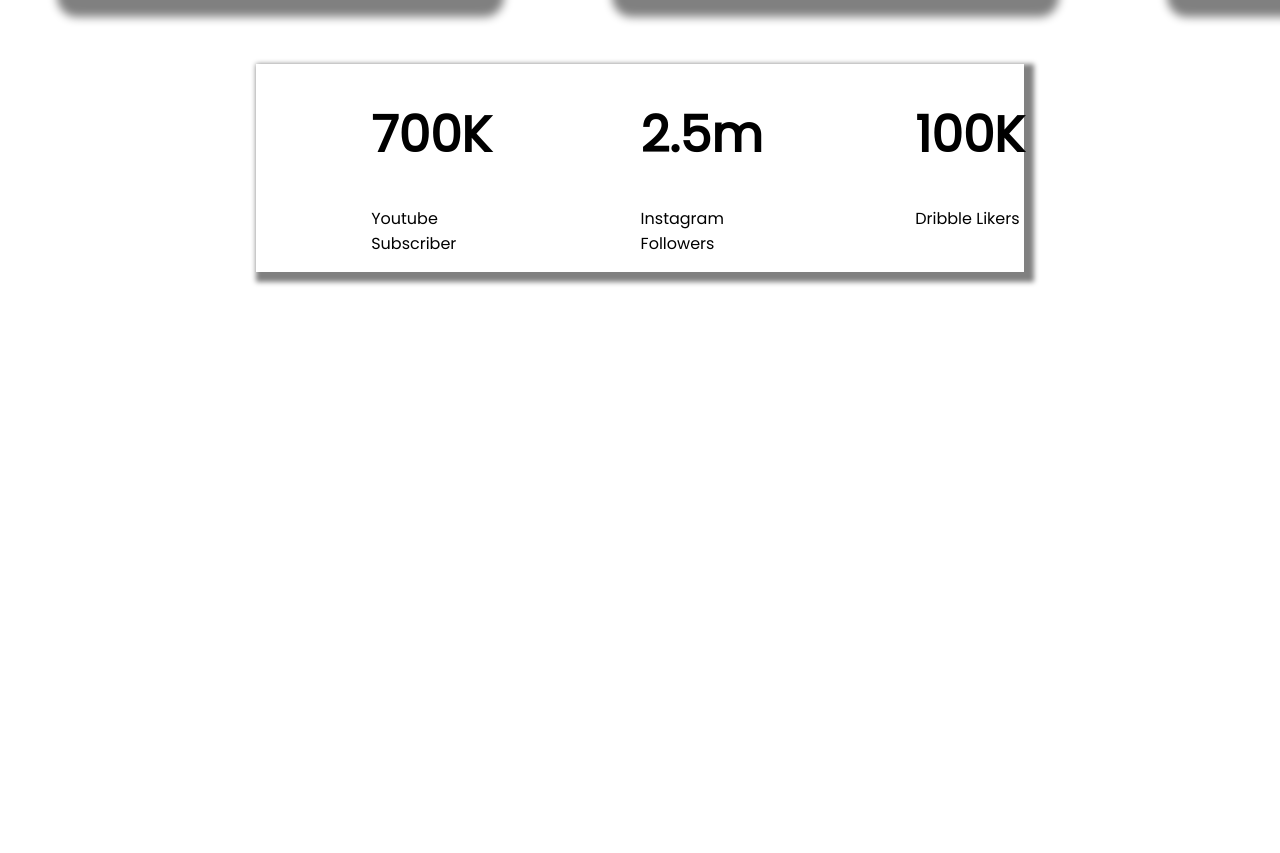
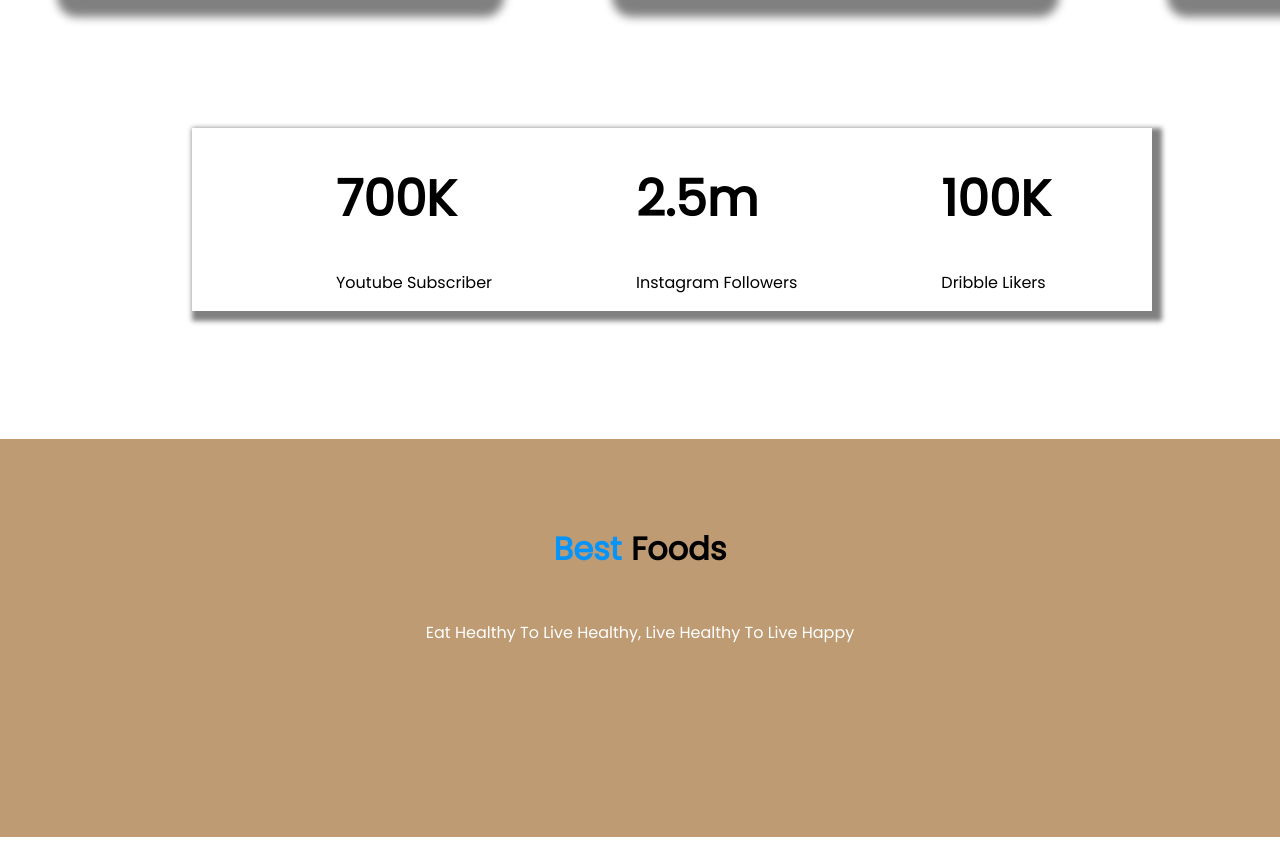
Before and after one commit to MustakShan/best-foods, a plain HTML site: page index.html in a window 1280 px wide. Shown: the part 1414-2267 px from the top of the page. Before the commit the page ends 1737 px from the top, so only its background shows below. Drawn offline with Linux system fonts and the light colour scheme.

Commit message:
footer added

```diff
--- a/index.html
+++ b/index.html
@@ -93,9 +93,11 @@
             <h1>100K</h1>
             <p>Dribble Likers</p>
         </div>
-
     </div>
-
+    <footer>
+        <h1><span>Best</span> Foods</h1>
+        <p>Eat Healthy To Live Healthy, Live Healthy To Live Happy</p>
+    </footer>
 </body>
 
 </html>
--- a/style.css
+++ b/style.css
@@ -84,12 +84,12 @@
     border-radius: 10px;
 }
 #extra-sec{
-    width: 60%;
+    width: 75%;
     display: flex;
-    margin-left: 20%;
+    margin-left: 15%;
     margin-right: 40%;
-    margin-top: 5%;
-    margin-bottom: 4%;
+    margin-top: 10%;
+    margin-bottom: 10%;
     box-shadow: 5px 5px 5px 5px gray;
 }
 #extra-sec h1{
@@ -98,3 +98,16 @@
 .extra{
     padding-left: 15%;
 }
+footer{
+    text-align: center;
+    width: 100%;
+    background-color: #BF9B73;
+    padding-top: 5%;
+}
+footer h1{
+    padding-bottom: 2%;
+}
+footer p{
+    color: #fff;
+    padding-bottom: 15%;
+}
```
